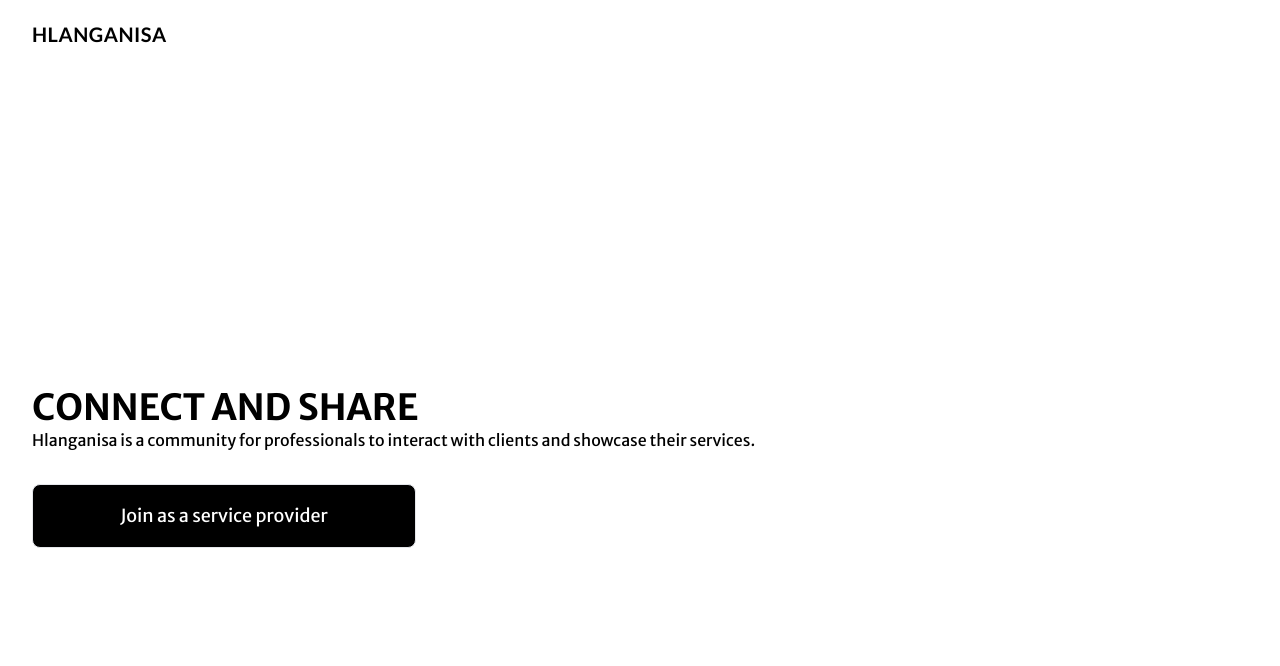
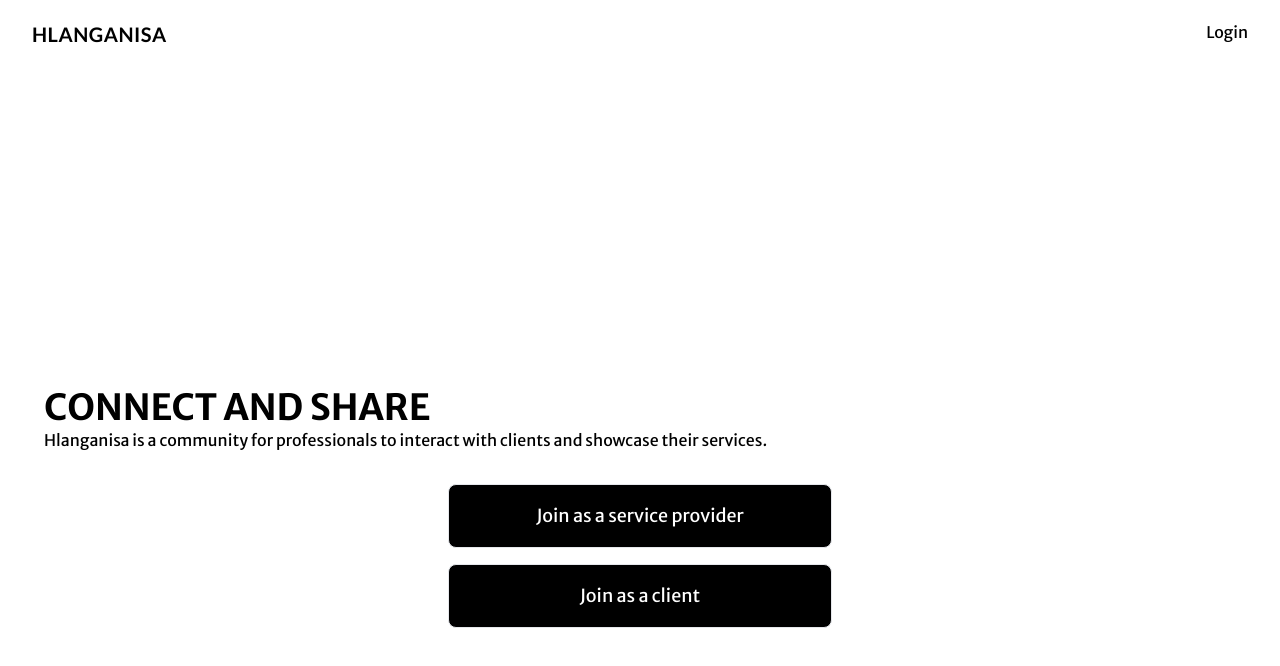
Before and after one commit to DreMukare/hlanganisa, a Next.js app in the folder frontend/: page / in a window 1280 px wide. Shown: the top 666 px of the page. Built offline with nearby package versions, Linux system fonts and the light colour scheme.

Commit message:
progress: started working on sign up page

```diff
--- a/frontend/package.json
+++ b/frontend/package.json
@@ -1,6 +1,7 @@
 {
 	"name": "frontend",
 	"private": true,
+	"proxy": "http://192.168.100.109:5000",
 	"scripts": {
 		"dev": "next dev",
 		"build": "next build",
--- a/frontend/pages/_app.js
+++ b/frontend/pages/_app.js
@@ -1,9 +1,9 @@
-import "../styles/globals.css";
-import { useState } from "react";
-import Head from "next/head";
+import '../styles/globals.css';
+import { useState } from 'react';
+import Head from 'next/head';
 
 function MyApp({ Component, pageProps }) {
-  const [mode, setMode] = useState("client");
+	const [mode, setMode] = useState('client');
 
 	const setAppMode = (appMode) => setMode(appMode);
 
@@ -11,20 +11,24 @@ function MyApp({ Component, pageProps }) {
 		<>
 			<Head>
 				<meta
-          name="description"
-          content="Join a community and service providers and clients. Find the services you need today. Find clients for your business today."
+					name='description'
+					content='Join a community and service providers and clients. Find the services you need today. Find clients for your business today.'
 				/>
-        <meta http-equiv="Content-Type" content="text/html; charset=utf-8" />
-        <meta charset="utf-8" />
+				<meta httpEquiv='Content-Type' content='text/html; charset=utf-8' />
+				<meta charSet='utf-8' />
 				<meta
-          name="viewport"
-          content="width=device-width, initial-scale=1, viewport-fit=cover"
+					name='viewport'
+					content='width=device-width, initial-scale=1, viewport-fit=cover'
 				/>
-        <link rel="preconnect" href="https://fonts.googleapis.com" />
-        <link rel="preconnect" href="https://fonts.gstatic.com" crossorigin />
+				<link rel='preconnect' href='https://fonts.googleapis.com' />
 				<link
-          href="https://fonts.googleapis.com/css2?family=Lato:wght@300;400;700;900&family=Merriweather+Sans:wght@300;400;500;600;700;800&display=swap"
-          rel="stylesheet"
+					rel='preconnect'
+					href='https://fonts.gstatic.com'
+					crossOrigin='true'
+				/>
+				<link
+					href='https://fonts.googleapis.com/css2?family=Lato:wght@300;400;700;900&family=Merriweather+Sans:wght@300;400;500;600;700;800&display=swap'
+					rel='stylesheet'
 				/>
 			</Head>
 			<Component mode={mode} setAppMode={setAppMode} {...pageProps} />
--- a/frontend/pages/index.js
+++ b/frontend/pages/index.js
@@ -1,33 +1,62 @@
-import Head from "next/head";
-import Image from "next/image";
-import Button from "../components/button";
-import Logo from "../components/logo";
+import Head from 'next/head';
+import Image from 'next/image';
+import Link from 'next/link';
+import Button from '../components/button';
+import Logo from '../components/logo';
+import { useRouter } from 'next/router';
 
-export default function Home() {
+export default function Home({ setAppMode, mode }) {
+	const router = useRouter();
+
+	const handleClickService = (e) => {
+		e.preventDefault();
+		setAppMode('service provider');
+		router.push('/signup');
+	};
+
+	const handleClickClient = (e) => {
+		e.preventDefault();
+		setAppMode('client', () => {});
+		router.push('/signup');
+	};
+
 	return (
 		<div>
 			<Head>
 				<title>Hlanganisa Landing Page</title>
-        <meta name="description" content="Hlanganisa landing page" />
-        <link rel="icon" href="/favicon.ico" />
+				<meta name='description' content='Hlanganisa landing page' />
+				<link rel='icon' href='/favicon.ico' />
 			</Head>
 
-      <nav className="py-5 px-8">
+			<nav className='flex justify-between py-5 px-8'>
 				<Logo />
+				<div>
+					<Link href='/login'>
+						<a className='hover:text-2xl transform-all ease-in-out duration-700'>
+							Login
+						</a>
+					</Link>
+				</div>
 			</nav>
-      <main className="flex flex-col justify-center h-screen">
-        <section className="px-8">
-          <h1 className="font-bold text-4xl text-left">CONNECT AND SHARE</h1>
-          <p>
+			<main className='h-100'>
+				<section className='px-11 mt-80 mx-auto'>
+					<h1 className='font-bold text-4xl text-left'>CONNECT AND SHARE</h1>
+					<p className='w-3/4'>
 						Hlanganisa is a community for professionals to interact with clients
 						and showcase their services.
 					</p>
-        </section>
-        <section className="mt-8 px-8 flex flex-col justify-center ">
+					<div className='flex flex-col gap-4 mt-8 w-max mx-auto'>
 						<Button
-            text="Join as a service provider"
-            style="border text-white bg-black text-lg"
+							onClick={handleClickService}
+							text='Join as a service provider'
+							style='border text-white bg-black text-lg hover:mt-3 hover:text-3xl hover:mb-6 hover:w-[36rem] hover:h-24 transform-all ease-in-out duration-700'
 						/>
+						<Button
+							onClick={handleClickClient}
+							text='Join as a client'
+							style='border text-white bg-black text-lg hover:mt-6 hover:text-3xl hover:w-[36rem] hover:h-24 transform-all ease-in-out duration-700'
+						/>
+					</div>
 				</section>
 			</main>
 
--- /dev/null
+++ b/frontend/pages/signup.js
@@ -0,0 +1,48 @@
+import Head from 'next/head';
+import Link from 'next/link';
+import Logo from '../components/logo';
+
+const Signup = ({ mode }) => {
+	return (
+		<>
+			<Head>
+				<title>Sign up as a {mode}</title>
+			</Head>
+
+			<nav className='flex justify-between py-5 px-8'>
+				<Logo />
+				<div>
+					<Link href='/'>
+						<a>
+							<svg
+								className='w-6 h-6 hover:w-9 hover:h-9 transform-all ease-in-out duration-700'
+								fill='none'
+								stroke='currentColor'
+								viewBox='0 0 24 24'
+								xmlns='http://www.w3.org/2000/svg'
+							>
+								<path
+									strokeLinecap='round'
+									strokeLinejoin='round'
+									strokeWidth={2}
+									d='M15 19l-7-7 7-7'
+								/>
+							</svg>
+						</a>
+					</Link>
+				</div>
+			</nav>
+
+			<main className='flex flex-col align-center justify-center'>
+				<h1 className='text-center font-secondary font-bold text-3xl'>
+					Sign up as a{' '}
+					<span className='hover:overline hover:tracking-widest transform-all ease-in-out duration-700'>
+						{mode}
+					</span>
+				</h1>
+			</main>
+		</>
+	);
+};
+
+export default Signup;
```
Lines whose indentation alone changed are shown as unchanged.
